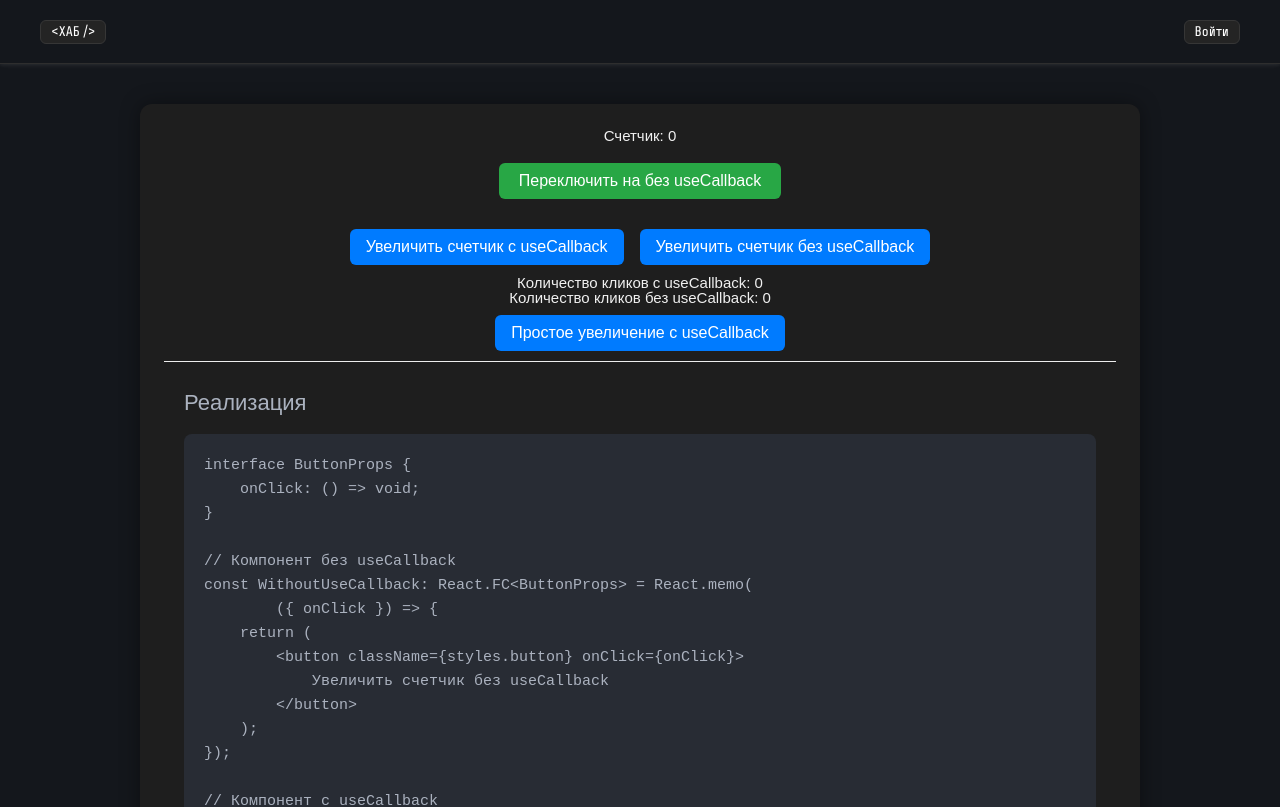
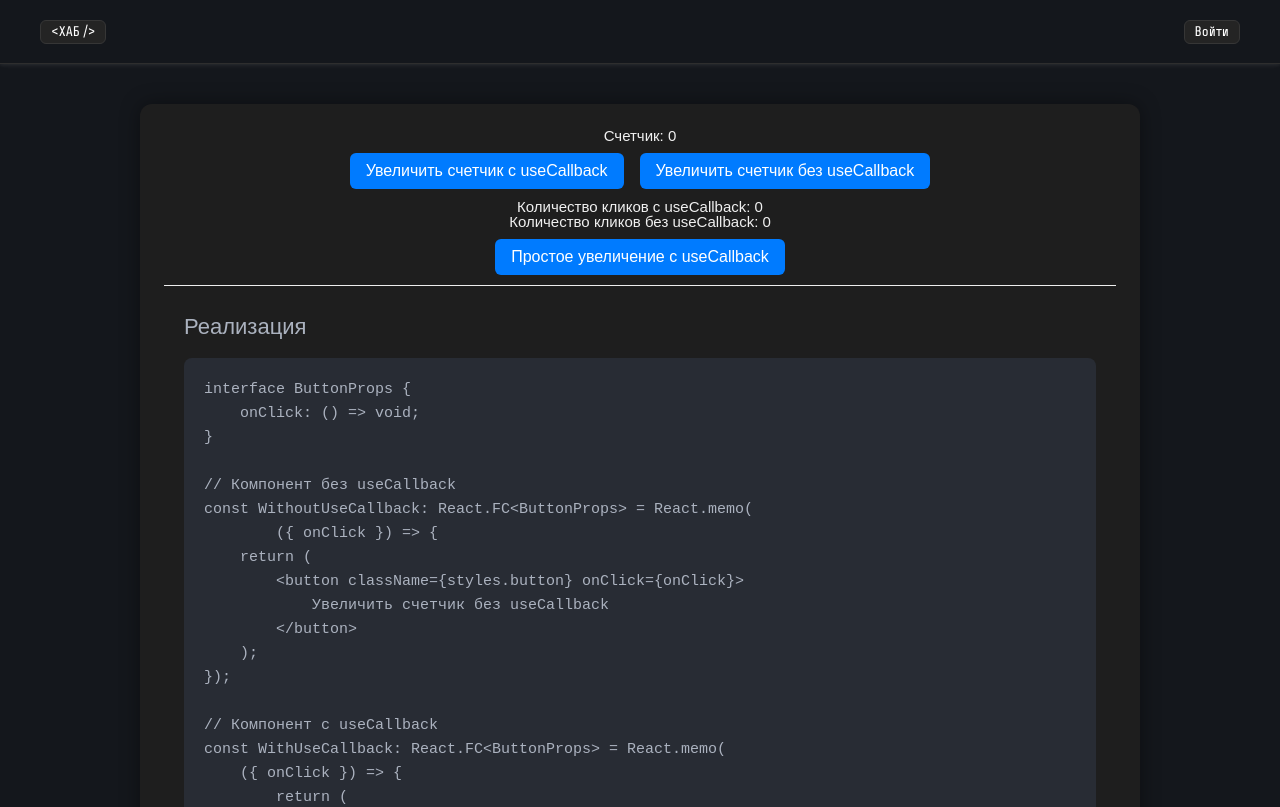
Before and after one commit to art-crazy/school-frontend, a React (Vite) app: page /useCallback in a window 1280 px wide. Shown: the top 807 px of the page. Built offline with nearby package versions, Linux system fonts and the light colour scheme.

Commit message:
ref page /useCallback, /useMemo

```diff
--- a/src/main.tsx
+++ b/src/main.tsx
@@ -1,4 +1,4 @@
-import React, { StrictMode, useState } from 'react';
+import React, { useState } from 'react';
 import { createRoot } from 'react-dom/client';
 import { BrowserRouter as Router, Routes, Route, Navigate } from 'react-router-dom';
 import Layout from "./shared/components/Layout";
@@ -10,8 +10,8 @@ import { AuthProvider, useAuth } from '@/shared/context/AuthContext';
 import AuthModal from '@/widgets/AuthModal/AuthModal';
 import VerifyEmail from './pages/VerifyEmail';
 import EmailVerification from './pages/EmailVerification';
-import UseMemo from "@/pages/useMemo/UseMemo.tsx";
-import UseCallback from "@/pages/Memo/UseCallback.tsx";
+import UseMemoPage from "@/pages/UseMemo";
+import UseCallbackPage from "@/pages/UseCallback";
 
 const PrivateRoute: React.FC<{ children: React.ReactNode }> = ({ children }) => {
   const { user, loading } = useAuth();
@@ -38,8 +38,8 @@ const App = () => {
           <YandexMetrika/>
           <Layout onAuthModeChange={handleAuthModeChange}>
             <Routes>
-              <Route path="/useMemo" element={<UseMemo />} />
-              <Route path="/useCallback" element={<UseCallback />} />
+              <Route path="/useMemo" element={<UseMemoPage />} />
+              <Route path="/useCallback" element={<UseCallbackPage />} />
               <Route path="/login" element={<Navigate to="/" />} />
               <Route path="/register" element={<Navigate to="/" />} />
               <Route path="/oferta" element={<OfferAgreementPage />} />
@@ -65,7 +65,5 @@ const App = () => {
 };
 
 createRoot(document.getElementById('root')!).render(
-  <StrictMode>
     <App />
-  </StrictMode>
 );
--- a/src/pages/Memo/UseCallback.tsx
+++ b/src/pages/UseCallback/UseCallback.tsx
@@ -1,7 +1,7 @@
 import React, { useState, useCallback } from 'react';
 import styles from './UseCallback.module.scss';
 import ExampleCode from "@/shared/components/ExampleCode/ExampleCode.tsx";
-import {USECALLBACK_EXAMPLE} from "@/pages/Memo/UseCallback.example.ts";
+import {USECALLBACK_EXAMPLE} from "@/pages/UseCallback/UseCallback.example.ts";
 
 interface ButtonProps {
     onClick: () => void;
@@ -40,11 +40,12 @@ const WithUseCallback: React.FC<ButtonProps> =
 ;
 
 // Основной компонент UseCallback
-const UseCallback: React.FC = () => {
+
+
+export default function UseCallbackPage() {
     console.log('')
     console.log('Render родителя');
     const [count, setCount] = useState<number>(0); // Тип состояния count
-    const [isUsingCallback, setIsUsingCallback] = useState<boolean>(true); // Тип состояния isUsingCallback
     const [clicksWithCallback, setClicksWithCallback] = useState(0); // Для отслеживания кликов с useCallback
     const [clicksWithoutCallback, setClicksWithoutCallback] = useState(0); // Для отслеживания кликов без useCallback
 
@@ -68,14 +69,6 @@ const UseCallback: React.FC = () => {
     return (
         <div className={styles.container}>
             <h1>Счетчик: {count}</h1>
-            <div className={styles.buttons}>
-                <button
-                    className={styles.toggleButton}
-                    onClick={() => setIsUsingCallback(!isUsingCallback)}
-                >
-                    Переключить на {isUsingCallback ? 'без useCallback' : 'с useCallback'}
-                </button>
-            </div>
 
             <WithUseCallback onClick={handleClick} />
             <WithoutUseCallback onClick={handleClickWithoutCallback} />
@@ -96,6 +89,4 @@ const UseCallback: React.FC = () => {
 
         </div>
     );
-};
-
-export default UseCallback;
+}
--- /dev/null
+++ b/src/pages/UseCallback/index.ts
@@ -0,0 +1,3 @@
+import UseCallbackPage from './UseCallback';
+
+export default UseCallbackPage;
--- a/src/pages/useMemo/UseMemo.tsx
+++ b/src/pages/UseMemo/UseMemo.tsx
@@ -1,7 +1,7 @@
 import React, { useMemo, useState } from 'react';
 import styles from './UseMemo.module.scss';
 import ExampleCode from "@/shared/components/ExampleCode/ExampleCode.tsx";
-import {USEMEMO_EXAMPLE} from "@/pages/useMemo/UseMemo.example.ts";
+import {USEMEMO_EXAMPLE} from "@/pages/UseMemo/UseMemo.example.ts";
 
 const products = [
     { id: 1, name: 'MacBook Pro' },
@@ -11,7 +11,7 @@ const products = [
     { id: 5, name: 'AirPods Pro' },
 ];
 
-const UseMemo: React.FC = () => {
+export default function UseMemoPage () {
     console.log('')
     console.log('Рендер компонента')
     const [queryMemo, setQueryMemo] = useState('');
@@ -103,5 +103,3 @@ const UseMemo: React.FC = () => {
         </div>
     );
 };
-
-export default UseMemo;
--- /dev/null
+++ b/src/pages/UseMemo/index.ts
@@ -0,0 +1,3 @@
+import UseMemoPage from './UseMemo';
+
+export default UseMemoPage;
--- a/src/shared/components/ScrollToTop/ScrollToTop.tsx
+++ b/src/shared/components/ScrollToTop/ScrollToTop.tsx
@@ -24,7 +24,6 @@ const ScrollToTop = () => {
         window.addEventListener('scroll', toggleVisibility);
         return () => {
             window.removeEventListener('scroll', toggleVisibility);
-            console.log('ТЕСТ-тест-тест')
         };
     }, []);
 
```
Also changed, not shown: src/pages/UseCallback/UseCallback.example.ts (renamed from src/pages/Memo/UseCallback.example.ts), src/pages/UseCallback/UseCallback.module.scss (renamed from src/pages/Memo/UseCallback.module.scss), src/pages/UseMemo/UseMemo.example.ts (renamed from src/pages/useMemo/UseMemo.example.ts), src/pages/UseMemo/UseMemo.module.scss (renamed from src/pages/useMemo/UseMemo.module.scss).
